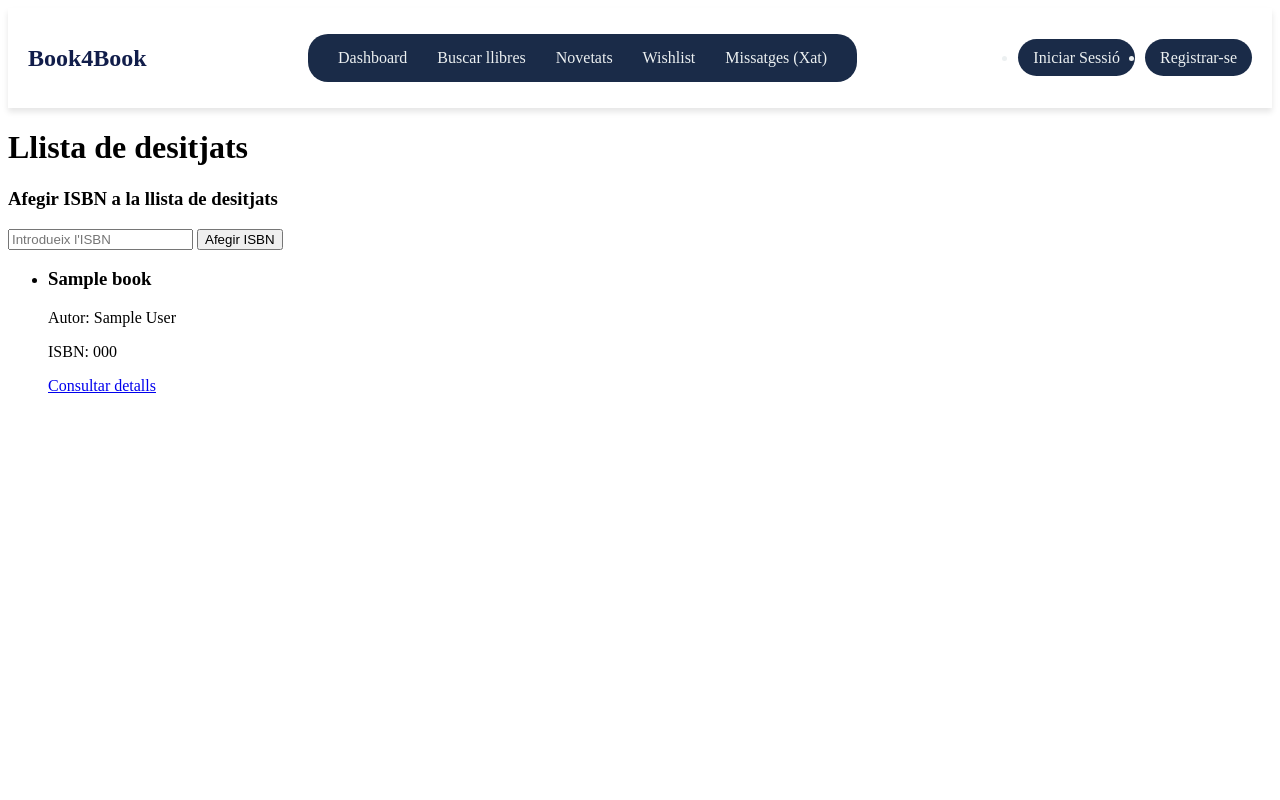
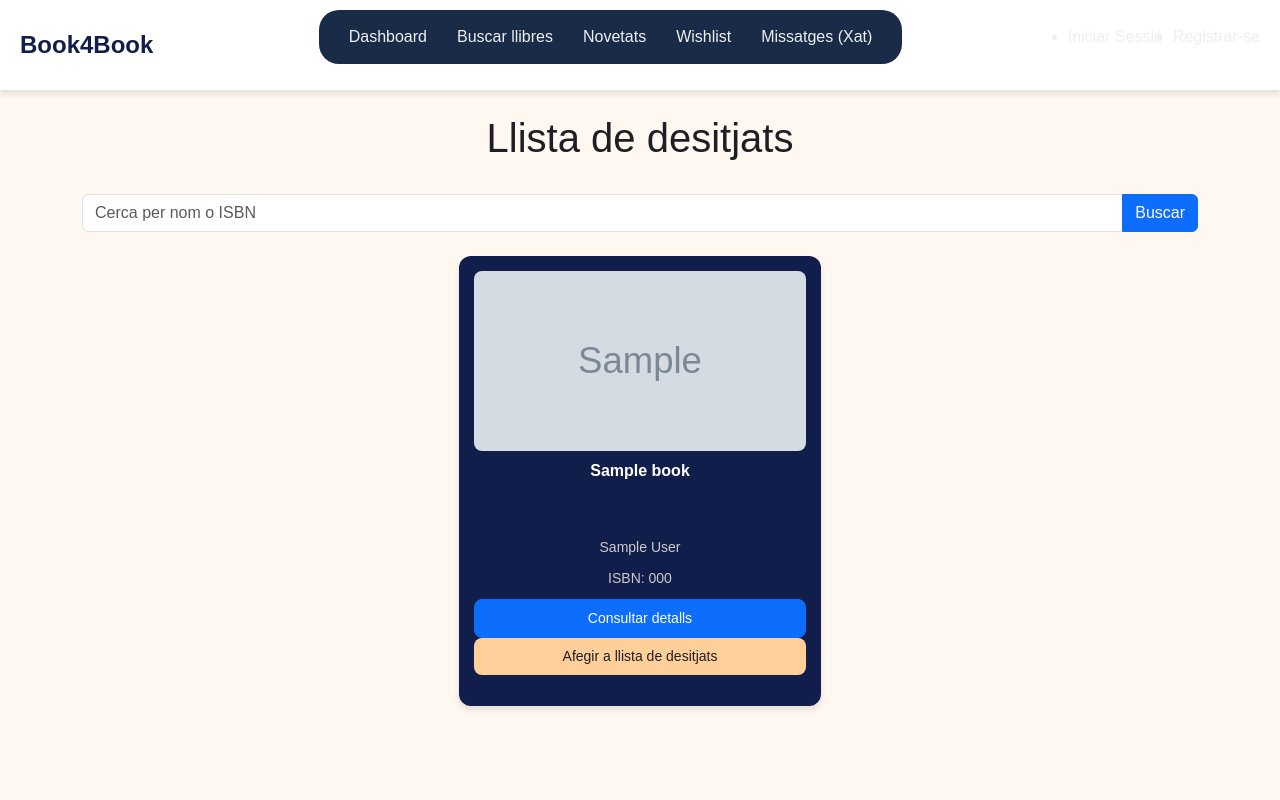
Before and after one commit to AlvaroGomez23/1---PROJECTEFINAL, a Django app: template users/templates/wishlist.html in a window 1280 px wide. Run offline with Django 5.2, Linux system fonts and the light colour scheme; the template is opened without the code that fills it: most values are stand-ins (such as "Sample title", 1, 10 or a date in 2020); grey boxes marked "Sample" are stand-in pictures.

Commit message:
estilitzar la pagina i afegir diverses cerques

```diff
--- a/books/templates/new_books.html
+++ b/books/templates/new_books.html
@@ -83,7 +83,10 @@
                     <a href="{% url 'book_details' book.id %}" class="btn btn-primary btn-sm">Consultar detalls</a>
                     <form method="post" class="wishlist-form d-inline">
                         {% csrf_token %}
-                        <button type="button" class="btn btn-secondary btn-sm wishlist-btn" data-book-id="{{ book.id }}">
+                        <button type="button"
+                                class="btn btn-secondary btn-sm wishlist-btn"
+                                data-book-id="{{ book.id }}"
+                                data-in-wishlist="{% if user_wishlist and book.isbn in user_wishlist.get_isbns %}true{% else %}false{% endif %}">
                             {% if user_wishlist and book.isbn in user_wishlist.get_isbns %}
                                 Eliminar de la llista de desitjats
                             {% else %}
--- a/users/templates/wishlist.html
+++ b/users/templates/wishlist.html
@@ -1,30 +1,134 @@
 {% extends 'usernav.html' %}
 
 {% block content %}
+<!DOCTYPE html>
+<html lang="en">
+<head>
+    <meta charset="UTF-8">
+    <meta name="viewport" content="width=device-width, initial-scale=1.0">
+    {% load static %}
+    <script>
+        const toggleWishlistUrl = "{% url 'toggle_wishlist' %}";
+    </script>
+    <script src="{% static 'js/wishlist.js' %}"></script>
+    <link href="https://cdn.jsdelivr.net/npm/bootstrap@5.3.0/dist/css/bootstrap.min.css" rel="stylesheet">
+    <title>Llista de desitjats</title>
+    <style>
+        body {
+            background-color: #FFF8F0;
+            color: #1E1E24;
+            font-family: Arial, sans-serif;
+        }
 
-<h1>Llista de desitjats</h1>
+        .book-card {
+            background-color: #111D4A;
+            border-radius: 0.75rem;
+            padding: 0.9375rem;
+            text-align: center;
+            box-shadow: 0 0.25rem 0.375rem rgba(0, 0, 0, 0.1);
+            color: white;
+            height: 28.125rem;
+            display: flex;
+            flex-direction: column;
+            justify-content: space-between;
+        }
 
-<div>
-    <h3>Afegir ISBN a la llista de desitjats</h3>
-    <input type="text" id="isbn-input" placeholder="Introdueix l'ISBN">
-    <button id="add-isbn-btn">Afegir ISBN</button>
-</div>
+        .book-card img {
+            border-radius: 0.5rem;
+            width: 100%;
+            height: 11.25rem;
+            object-fit: cover;
+            margin-bottom: 0.625rem;
+        }
 
-<div>
-    {% if books %}
-        <ul>
+        .book-card h4 {
+            font-size: 1rem;
+            font-weight: bold;
+            margin-bottom: 0.3125rem;
+            flex-grow: 1;
+        }
+
+        .book-card p {
+            font-size: 0.875rem;
+            margin-bottom: 0.625rem;
+            color: #ccc;
+        }
+
+        .book-card .btn {
+            width: 100%; /* Asegura que todos los botones ocupen el ancho completo de la tarjeta */
+            margin-top: auto; /* Empuja el botón hacia la parte inferior de la tarjeta */
+            text-align: center; /* Centra el texto del botón */
+            padding: 0.5rem; /* Ajusta el espacio interno del botón */
+            font-size: 0.875rem; /* Tamaño de fuente uniforme */
+            border-radius: 0.5rem; /* Bordes redondeados */
+        }
+
+        .wishlist-header {
+            margin-bottom: 2rem;
+        }
+
+        .btn-secondary {
+            background-color: #FFCF99; /* Nuevo color */
+            border: none;
+            border-radius: 1.25rem; /* 20px */
+            padding: 0.5rem 0.9375rem; /* 8px 15px */
+            font-size: 0.875rem; /* 14px */
+            color: #1E1E24; /* Texto oscuro */
+        }
+
+        .btn-secondary:hover {
+            background-color: #FFC099; /* Color más oscuro al pasar el mouse */
+            color: #1E1E24; /* Texto oscuro */
+        }
+    </style>
+</head>
+<body>
+    <div class="container mt-4">
+        <h1 class="text-center wishlist-header">Llista de desitjats</h1>
+
+        <!-- Formulario de búsqueda -->
+        <form method="get" action="{% url 'wishlist' %}" class="mb-4">
+            <div class="input-group">
+                <input type="text" name="search" class="form-control" placeholder="Cerca per nom o ISBN" value="{{ search_query }}">
+                <button type="submit" class="btn btn-primary">Buscar</button>
+            </div>
+        </form>
+
+        {% if books %}
+        <div class="row justify-content-center row-cols-1 row-cols-md-3 g-3">
             {% for book in books %}
-                <li>
-                    <h3>{{ book.title }}</h3>
-                    <p>Autor: {{ book.author }}</p>
+            <div class="col">
+                <div class="book-card">
+                    {% if book.image %}
+                        <img src="{{ book.image.url }}" alt="{{ book.title }}">
+                    {% else %}
+                        <img src="{% static 'img/default-book.png' %}" alt="{{ book.title }}">
+                    {% endif %}
+                    <h4>{{ book.title }}</h4>
+                    <p>{{ book.author }}</p>
                     <p>ISBN: {{ book.isbn }}</p>
-                    <a href="{% url 'book_details' book.id %}">Consultar detalls</a>
-                </li>
+                    <a href="{% url 'book_details' book.id %}" class="btn btn-primary btn-sm">Consultar detalls</a>
+                    <form method="post" class="wishlist-form d-inline">
+                        {% csrf_token %}
+                        <button type="button"
+                                class="btn btn-secondary btn-sm wishlist-btn"
+                                data-book-id="{{ book.id }}"
+                                data-in-wishlist="{% if user_wishlist and book.isbn in user_wishlist.get_isbns %}true{% else %}false{% endif %}">
+                            {% if user_wishlist and book.isbn in user_wishlist.get_isbns %}
+                                Eliminar de la llista de desitjats
+                            {% else %}
+                                Afegir a llista de desitjats
+                            {% endif %}
+                        </button>
+                    </form>
+                </div>
+            </div>
             {% endfor %}
-        </ul>
-    {% else %}
-        <p>No tens llibres a la llista de desitjats.</p>
-    {% endif %}
-</div>
-
+        </div>
+        {% else %}
+        <p class="text-center">No tens llibres a la llista de desitjats.</p>
+        {% endif %}
+    </div>
 {% endblock %}
+</body>
+</html>
```
Also changed, not shown: books/views.py (+5 -2 lines), core/templates/usernav.html (+50 -3 lines), users/views.py (+13 -2 lines), books/static/js/wishlist.js (line endings or trailing spaces).
